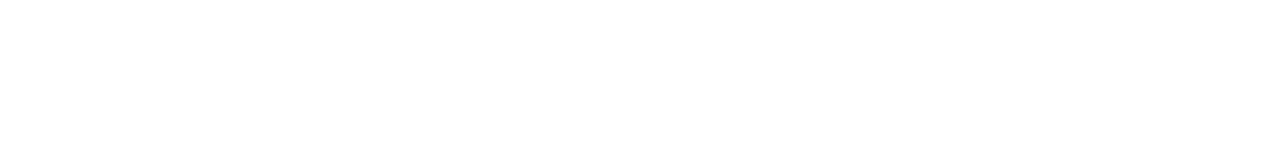
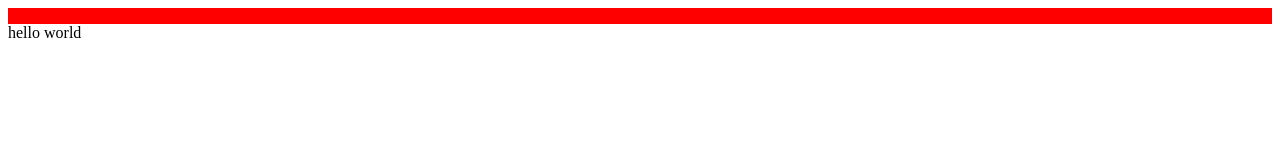
Before and after one commit to ColoredLemon/etchaSketch, a plain HTML site: page index.html in a window 1280 px wide. Drawn offline with Linux system fonts and the light colour scheme.

Commit message:
relearned a lesson, add the script at the bottom of the body so it can show up, spent 2 hours trying to figure out why

```diff
--- a/etch.js
+++ b/etch.js
@@ -0,0 +1,2 @@
+const body = document.body;
+body.append("hello world");
--- a/index.html
+++ b/index.html
@@ -6,7 +6,14 @@
     <meta name="viewport" content="width=device-width, initial-scale=1.0">
     <title>Document</title>
 </head>
+
+<link rel="stylesheet" type="text/css" href="style.css">
 <body>
 
+    <div id="container">
+        <div class="display"></div>
+        <div class="controls"></div>
+    </div>
+<script type="text/javascript" src="etch.js"></script>
 </body>
 </html>
--- a/style.css
+++ b/style.css
@@ -0,0 +1,8 @@
+#container {
+    display: grid;
+    grid-template-columns: repeat(1fr);
+    grid-template-rows: repeat(1fr);
+    background-color: red;
+    grid-gap: 1em;
+    grid-area: auto;
+}
```
